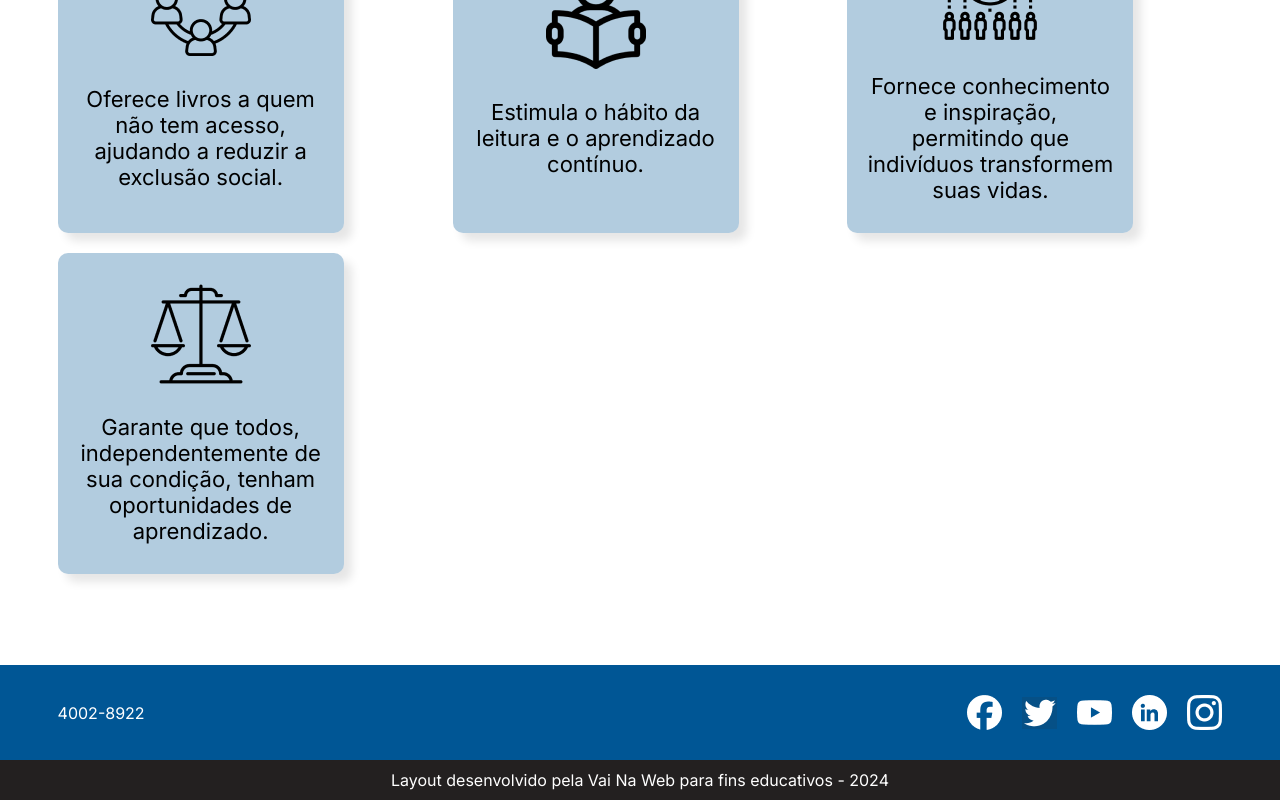
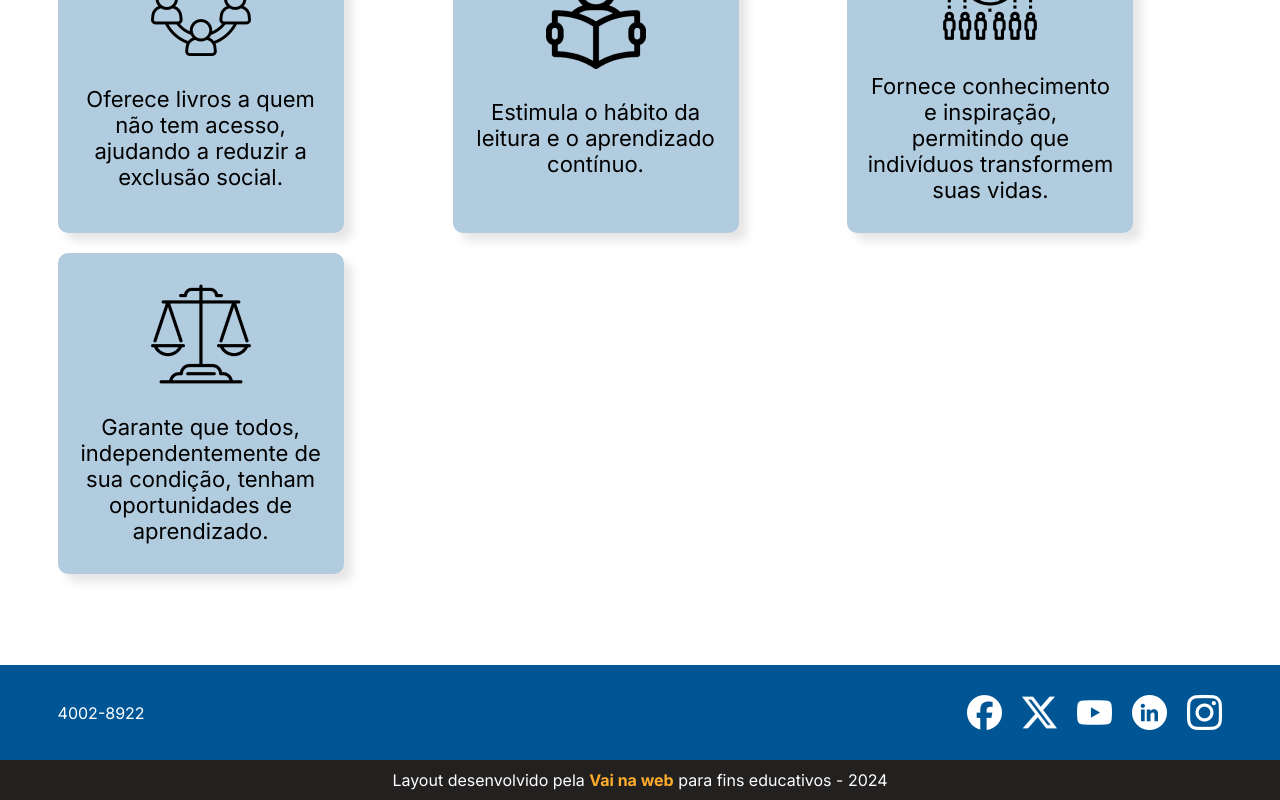
Before and after one commit to lucasssantos94/vnw-livros, a React (Vite) app: page / in a window 1280 px wide. Shown: the part 923-1723 px from the top of the page. Built offline with nearby package versions, Linux system fonts and the light colour scheme.

Commit message:
feat: added social networks

```diff
--- a/src/components/Footer/index.jsx
+++ b/src/components/Footer/index.jsx
@@ -22,7 +22,17 @@ const Footer = () => {
       <section className={styles["copy-footer"]}>
         <Container>
           <p>
-            Layout desenvolvido pela Vai Na Web para fins educativos - 2024{" "}
+            Layout desenvolvido pela{" "}
+            {
+              <a
+                href="https://www.vainaweb.com.br"
+                target="_blank"
+                rel="noreferrer"
+              >
+                Vai na web
+              </a>
+            }{" "}
+            para fins educativos - 2024{" "}
           </p>
         </Container>
       </section>
--- a/src/components/Footer/style.module.scss
+++ b/src/components/Footer/style.module.scss
@@ -27,6 +27,11 @@
 
         p {
             font-size: 1.6rem;
+
+            a {
+                color: #FFAC2D;
+                font-weight: bold;
+            }
         }
     }
 
--- a/src/constants/social-links.js
+++ b/src/constants/social-links.js
@@ -1,5 +1,5 @@
 import facebookIcon from "@assets/images/icons/facebook.png";
-import twitterIcon from "@assets/images/icons/twitter.png";
+import xIcon from "@assets/images/icons/x.png";
 import youtubeIcon from "@assets/images/icons/youtube.png";
 import linkedinIcon from "@assets/images/icons/linkedin.png";
 import instagramIcon from "@assets/images/icons/instagram.png";
@@ -7,27 +7,27 @@ import instagramIcon from "@assets/images/icons/instagram.png";
 export const socialLinks = [
   {
     id: 1,
-    url: "https://www.facebook.com/",
+    url: "https://www.facebook.com/vainaweb",
     icon: facebookIcon,
   },
   {
     id: 2,
-    url: "https://www.twitter.com/",
-    icon: twitterIcon,
+    url: "https://x.com/vainaweb",
+    icon: xIcon,
   },
   {
     id: 3,
-    url: "https://www.youtube.com/",
+    url: "https://www.youtube.com/@VaiNaWeb",
     icon: youtubeIcon,
   },
   {
     id: 4,
-    url: "https://www.linkedin.com/",
+    url: "https://www.linkedin.com/company/vainaweb/",
     icon: linkedinIcon,
   },
   {
     id: 5,
-    url: "https://www.instagram.com/",
+    url: "https://www.instagram.com/vainaweb/",
     icon: instagramIcon,
   },
 ];
```
Also changed, not shown: src/assets/images/icons/twitter.png (deleted), src/assets/images/icons/x.png (added).
